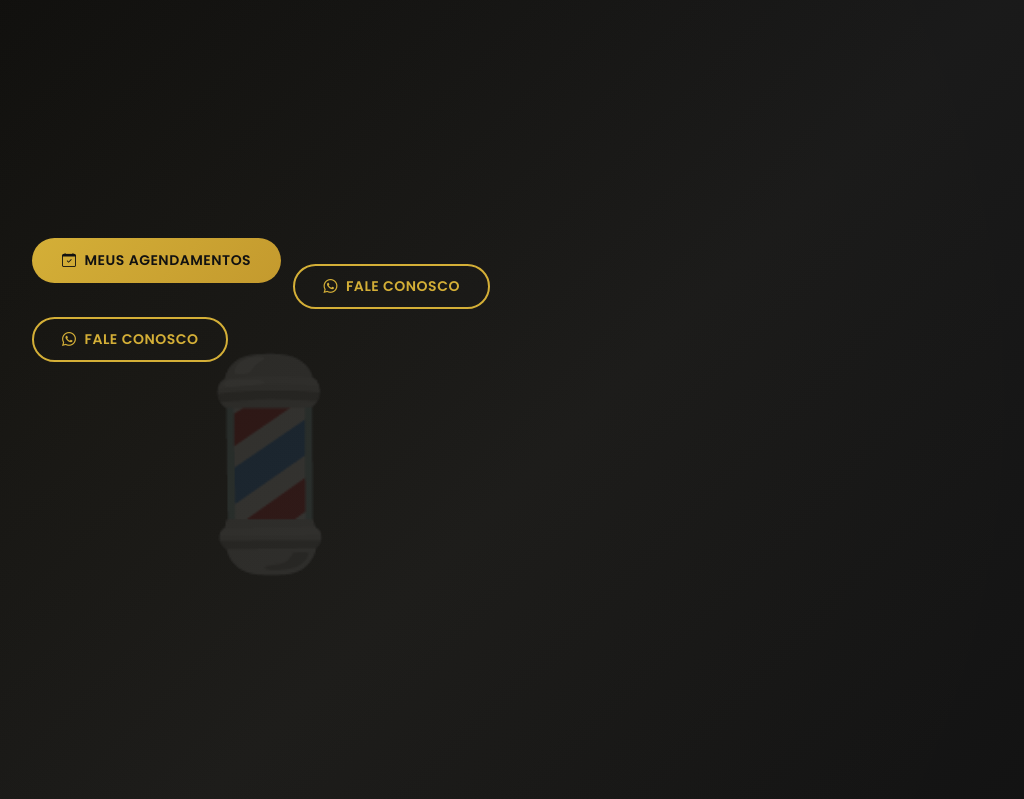
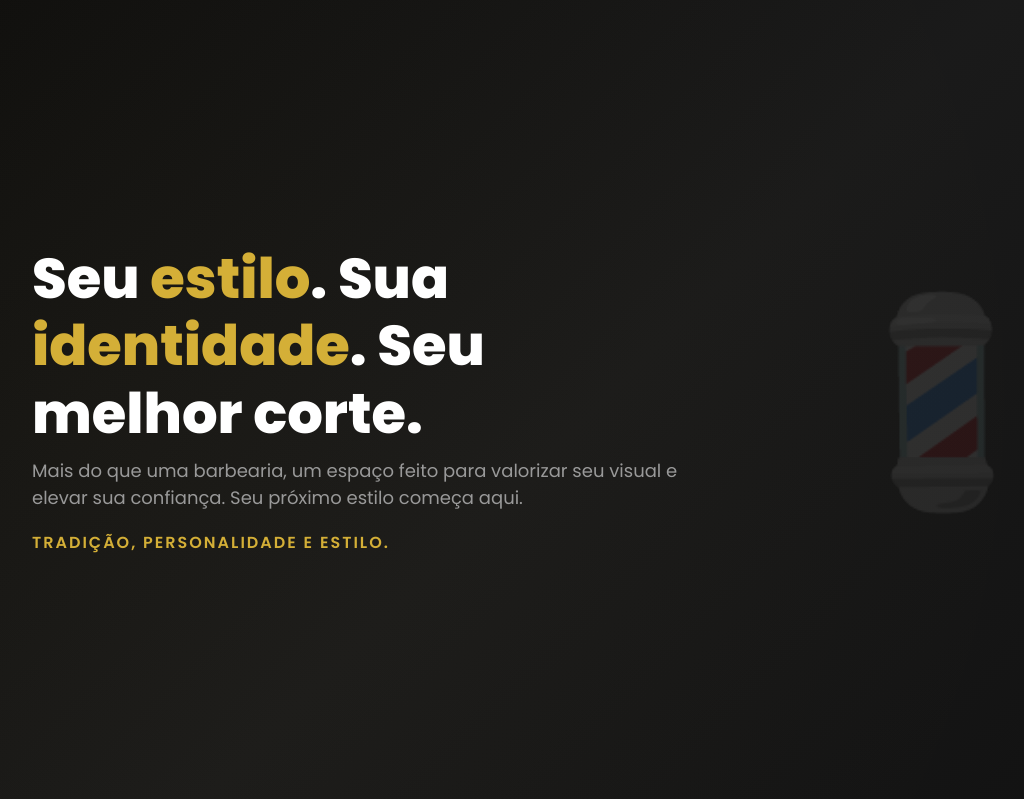
Before and after one commit to SRHigor38/barbearia_hf, a Flask app: page / in a window 1280 px wide. Shown: the part 77-876 px from the top of the page, without its empty margins (38-1062 px from the left). Run offline with Flask 3, Linux system fonts and the light colour scheme; some libraries are stand-ins or nearby versions.

Commit message:
Atualiza Barbearia HF

```diff
--- a/models/agendamento.py
+++ b/models/agendamento.py
@@ -6,7 +6,7 @@
 # Pode ter múltiplos serviços (via AgendamentoServico) quando feito com plano.
 
 from models import db
-from datetime import datetime
+from datetime import datetime, timezone
 
 
 class Agendamento(db.Model):
@@ -38,7 +38,7 @@ class Agendamento(db.Model):
     cliente_id = db.Column(db.Integer, db.ForeignKey("cliente.id"), nullable=True)
     plano_id = db.Column(db.Integer, db.ForeignKey("plano.id"), nullable=True)
     observacoes = db.Column(db.Text, nullable=True)
-    criado_em = db.Column(db.DateTime, default=datetime.utcnow)
+    criado_em = db.Column(db.DateTime, default=lambda: datetime.now(timezone.utc).replace(tzinfo=None))
 
     # Relacionamentos
     profissional = db.relationship("Profissional", backref="agendamentos")
--- a/models/bloqueio.py
+++ b/models/bloqueio.py
@@ -5,7 +5,7 @@
 # Exemplo: cliente ligou por telefone e reservou o horário.
 
 from models import db
-from datetime import datetime
+from datetime import datetime, timezone
 
 
 class Bloqueio(db.Model):
@@ -25,7 +25,7 @@ class Bloqueio(db.Model):
     data = db.Column(db.String(10), nullable=False)
     horario = db.Column(db.String(5), nullable=False)
     motivo = db.Column(db.String(200), nullable=True)
-    criado_em = db.Column(db.DateTime, default=datetime.utcnow)
+    criado_em = db.Column(db.DateTime, default=lambda: datetime.now(timezone.utc).replace(tzinfo=None))
 
     def __repr__(self):
         return f"<Bloqueio {self.id}: {self.data} às {self.horario}>"
--- a/models/cliente.py
+++ b/models/cliente.py
@@ -5,7 +5,7 @@
 # Possui histórico de agendamentos e dados de contato.
 
 from models import db
-from datetime import datetime
+from datetime import datetime, timezone
 
 
 class Cliente(db.Model):
@@ -29,7 +29,7 @@ class Cliente(db.Model):
     email = db.Column(db.String(120), nullable=True)
     aniversario = db.Column(db.String(10), nullable=True)
     observacoes = db.Column(db.Text, nullable=True)
-    criado_em = db.Column(db.DateTime, default=datetime.utcnow)
+    criado_em = db.Column(db.DateTime, default=lambda: datetime.now(timezone.utc).replace(tzinfo=None))
 
     def __repr__(self):
         return f"<Cliente {self.id}: {self.nome} - {self.telefone}>"
--- a/models/despesa.py
+++ b/models/despesa.py
@@ -7,7 +7,7 @@
 # O valor é armazenado em REAIS (Float, centavos suportados).
 
 from models import db
-from datetime import datetime
+from datetime import datetime, timezone
 
 
 class Despesa(db.Model):
@@ -31,7 +31,7 @@ class Despesa(db.Model):
     valor = db.Column(db.Float, nullable=False, default=0)
     data = db.Column(db.String(10), nullable=False)
     observacao = db.Column(db.Text, nullable=True)
-    criado_em = db.Column(db.DateTime, default=datetime.utcnow)
+    criado_em = db.Column(db.DateTime, default=lambda: datetime.now(timezone.utc).replace(tzinfo=None))
 
     def __repr__(self):
         return f"<Despesa {self.id}: {self.descricao} - R${self.valor:.2f}>"
--- a/models/financeiro.py
+++ b/models/financeiro.py
@@ -10,7 +10,7 @@
 # Apenas registros com status == "pago" entram no faturamento.
 
 from models import db
-from datetime import datetime
+from datetime import datetime, timezone
 
 
 class Financeiro(db.Model):
@@ -53,7 +53,7 @@ class Financeiro(db.Model):
     status = db.Column(db.String(20), nullable=False, default="pendente")
     forma_pagamento = db.Column(db.String(20), nullable=True, default=None)
     data_pagamento = db.Column(db.String(10), nullable=True)
-    criado_em = db.Column(db.DateTime, default=datetime.utcnow)
+    criado_em = db.Column(db.DateTime, default=lambda: datetime.now(timezone.utc).replace(tzinfo=None))
 
     # ============================================
     # RELACIONAMENTOS
--- a/models/plano.py
+++ b/models/plano.py
@@ -15,7 +15,7 @@
 #   7 = Domingo
 
 from models import db
-from datetime import datetime
+from datetime import datetime, timezone
 
 
 class Plano(db.Model):
@@ -52,7 +52,7 @@ class Plano(db.Model):
     status = db.Column(db.String(20), nullable=False, default="ATIVO")
     dias_permitidos = db.Column(db.String(30), nullable=False, default="1,2,3,4,5,6,7")
     codigo_acesso = db.Column(db.String(20), nullable=False, unique=True)
-    criado_em = db.Column(db.DateTime, default=datetime.utcnow)
+    criado_em = db.Column(db.DateTime, default=lambda: datetime.now(timezone.utc).replace(tzinfo=None))
 
     # Relacionamento: um plano pertence a um cliente
     cliente = db.relationship("Cliente", backref="plano")
--- a/models/profissional.py
+++ b/models/profissional.py
@@ -5,7 +5,7 @@
 # Campos simplificados: foto, nome e status (ativo/inativo).
 
 from models import db
-from datetime import datetime
+from datetime import datetime, timezone
 
 
 class Profissional(db.Model):
@@ -25,7 +25,7 @@ class Profissional(db.Model):
     nome = db.Column(db.String(100), nullable=False)
     foto = db.Column(db.String(255), nullable=True)
     ativo = db.Column(db.Boolean, nullable=False, default=True)
-    criado_em = db.Column(db.DateTime, default=datetime.utcnow)
+    criado_em = db.Column(db.DateTime, default=lambda: datetime.now(timezone.utc).replace(tzinfo=None))
 
     def __repr__(self):
         return f"<Profissional {self.id}: {self.nome}>"
--- a/services/barbearia_service.py
+++ b/services/barbearia_service.py
@@ -160,7 +160,7 @@ def buscar_servico_por_nome(nome_servico):
 
 def buscar_servico_por_id(servico_id):
     """Busca um serviço pelo ID."""
-    return Servico.query.get(servico_id)
+    return db.session.get(Servico, servico_id)
 
 
 def contar_servicos():
@@ -329,7 +329,7 @@ def criar_agendamento_plano(cliente_id, plano_id, data, horario, profissional_id
     # ============================================
     # VALIDAÇÃO 1: Plano existe e pertence ao cliente
     # ============================================
-    plano = Plano.query.get(plano_id)
+    plano = db.session.get(Plano, plano_id)
     if plano is None:
         return None, "Plano não encontrado."
 
@@ -367,7 +367,7 @@ def criar_agendamento_plano(cliente_id, plano_id, data, horario, profissional_id
         return None, msg
 
     # VALIDAÇÃO 8: Profissional válido e ativo
-    profissional = Profissional.query.get(profissional_id)
+    profissional = db.session.get(Profissional, profissional_id)
     if profissional is None or not profissional.ativo:
         return None, "Profissional inválido ou inativo."
 
@@ -400,7 +400,7 @@ def criar_agendamento_plano(cliente_id, plano_id, data, horario, profissional_id
         nome_pacote = " + ".join(s.nome for s in servicos_pacote)
 
         # Busca o cliente para nome/telefone
-        cliente = Cliente.query.get(cliente_id)
+        cliente = db.session.get(Cliente, cliente_id)
         nome_cliente = cliente.nome if cliente else ""
         telefone_cliente = cliente.telefone if cliente else ""
 
@@ -451,13 +451,13 @@ def cancelar_agendamento_com_beneficios(agendamento_id):
     - Benefícios ilimitados não são devolvidos (não precisam).
     - Remove o registro financeiro se existir.
     """
-    agendamento = Agendamento.query.get(agendamento_id)
+    agendamento = db.session.get(Agendamento, agendamento_id)
     if agendamento is None:
         return False, "Agendamento não encontrado."
 
     # Se tem plano, devolve os benefícios
     if agendamento.plano_id:
-        plano = Plano.query.get(agendamento.plano_id)
+        plano = db.session.get(Plano, agendamento.plano_id)
         if plano:
             # Busca os serviços deste agendamento
             if agendamento.servicos_relacionados:
@@ -529,7 +529,7 @@ def listar_todos_profissionais():
 
 def buscar_profissional_por_id(profissional_id):
     """Busca um profissional pelo ID."""
-    return Profissional.query.get(profissional_id)
+    return db.session.get(Profissional, profissional_id)
 
 
 def buscar_profissional_por_nome(nome):
@@ -700,7 +700,7 @@ def listar_clientes():
 
 def buscar_cliente_por_id(cliente_id):
     """Busca um cliente pelo ID."""
-    return Cliente.query.get(cliente_id)
+    return db.session.get(Cliente, cliente_id)
 
 
 def buscar_cliente_por_telefone(telefone):
@@ -845,7 +845,7 @@ def criar_bloqueio(data, horario, motivo=None):
 
 def remover_bloqueio(bloqueio_id):
     """Remove um bloqueio pelo ID."""
-    bloqueio = Bloqueio.query.get(bloqueio_id)
+    bloqueio = db.session.get(Bloqueio, bloqueio_id)
     if bloqueio:
         db.session.delete(bloqueio)
         db.session.commit()
@@ -918,7 +918,7 @@ def listar_planos_tipos():
 
 def buscar_plano_tipo_por_id(plano_tipo_id):
     """Busca um plano tipo pelo ID."""
-    return PlanoTipo.query.get(plano_tipo_id)
+    return db.session.get(PlanoTipo, plano_tipo_id)
 
 
 def buscar_plano_tipo_por_nome(nome):
@@ -1053,7 +1053,7 @@ def buscar_plano_por_cliente(cliente_id):
 
 def buscar_plano_por_id(plano_id):
     """Busca um plano pelo ID."""
-    return Plano.query.get(plano_id)
+    return db.session.get(Plano, plano_id)
 
 
 def buscar_plano_por_codigo(codigo):
@@ -1261,7 +1261,7 @@ def calcular_duracao_pacote(servico_ids):
     """
     total = 0
     for sid in servico_ids:
-        servico = Servico.query.get(sid)
+        servico = db.session.get(Servico, sid)
         if servico:
             total += servico.tempo
     return total
--- a/services/financeiro_service.py
+++ b/services/financeiro_service.py
@@ -100,7 +100,7 @@ def registrar_despesa(descricao, categoria, valor, data, observacao=None):
 
 def atualizar_despesa(despesa_id, descricao, categoria, valor, data, observacao=None):
     """Atualiza um gasto existente. Retorna (True, None) ou (False, erro)."""
-    despesa = Despesa.query.get(despesa_id)
+    despesa = db.session.get(Despesa, despesa_id)
     if despesa is None:
         return False, "Gasto não encontrado."
 
@@ -129,7 +129,7 @@ def atualizar_despesa(despesa_id, descricao, categoria, valor, data, observacao=
 
 def excluir_despesa(despesa_id):
     """Exclui um gasto pelo ID. Retorna True se excluído."""
-    despesa = Despesa.query.get(despesa_id)
+    despesa = db.session.get(Despesa, despesa_id)
     if despesa is None:
         return False
     db.session.delete(despesa)
--- a/static/style.css
+++ b/static/style.css
@@ -321,8 +321,19 @@ body {
 .hero-content .subtitle {
     font-size: 18px;
     color: #999999;
-    margin-bottom: 30px;
+    margin-bottom: 20px;
     animation: fadeInUp 0.8s ease 0.2s both;
+}
+
+.hero-content .hero-tagline {
+    font-size: 16px;
+    color: #d4af37;
+    font-weight: 600;
+    letter-spacing: 2px;
+    text-transform: uppercase;
+    margin-top: 10px;
+    margin-bottom: 0;
+    animation: fadeInUp 0.8s ease 0.3s both;
 }
 
 .hero-content .hero-buttons {
--- a/templates/index.html
+++ b/templates/index.html
@@ -67,23 +67,22 @@
 <!-- ============================================ -->
 <!-- HERO SECTION
 <!-- ============================================ -->
+
 <section class="hero-section">
     <div class="container hero-content">
         <div class="row align-items-center">
-          <div class="hero-buttons">
-                    <a href="/meus-agendamentos" class="btn-gold me-2 mb-2">
-                        <i class="bi bi-calendar-check me-2"></i>Meus Agendamentos
-                    </a>
-                    <a href="#contato" class="btn-outline-gold mb-2">
-                        <i class="bi bi-whatsapp me-2"></i>Fale Conosco
-                    </a>
-                </div>
-                <div class="hero-buttons">
-                    <a href="#contato" class="btn-outline-gold">
-                        <i class="bi bi-whatsapp me-2"></i>Fale Conosco
-                    </a>
-                </div>
+            <div class="col-lg-7">
+                <h1>Seu <span>estilo</span>. Sua <span>identidade</span>. Seu melhor corte.</h1>
+
+                <p class="subtitle">
+                    Mais do que uma barbearia, um espaço feito para valorizar seu visual e elevar sua confiança. Seu próximo estilo começa aqui.
+                </p>
+
+                <p class="hero-tagline">
+                    Tradição, personalidade e estilo.
+                </p>
             </div>
+
             <div class="col-lg-5 d-none d-lg-block text-center">
                 <div style="font-size: 200px; opacity: 0.1; line-height: 1;">
                     💈
@@ -92,6 +91,7 @@
         </div>
     </div>
 </section>
+
 
 <!-- ============================================ -->
 <!-- SEÇÃO DE SERVIÇOS
--- a/teste_lgpd_exclusao_cliente.py
+++ b/teste_lgpd_exclusao_cliente.py
@@ -290,7 +290,7 @@ def rodar():
             cliente_id=cliente_plano.id,
             plano_id=plano_lgpd.id,
             data=data_agendamento,
-            horario="16:00",
+            horario="10:00",
             profissional_id=profissional_plano.id,
         )
         ids_planos = {
```
Also changed, not shown: routes/admin.py (+8 -8 lines).
